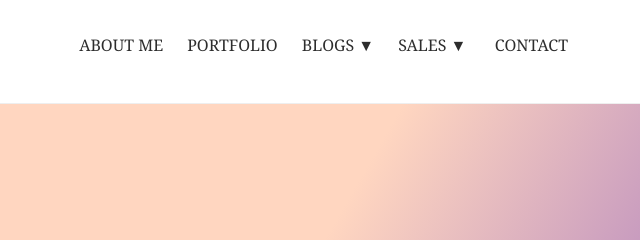
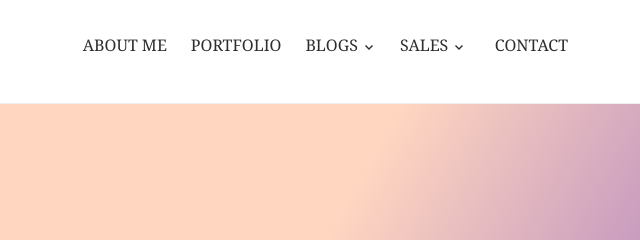
Before and after one commit to stuti-mankodi/stuti-mankodi.github.io, a plain HTML site: page index.html in a window 1280 px wide. Shown: the top 240 px of the page, 640-1280 px from the left. Drawn offline with Linux system fonts and the light colour scheme.

Commit message:
Update index.html

```diff
--- a/index.html
+++ b/index.html
@@ -12,12 +12,22 @@
       <a href="#">ABOUT ME</a>
       <a href="portfolio.html">PORTFOLIO</a>
       <div class="dropdown">
-        <a href="#">BLOGS ▼</a>
-      </div>
+  <a href="#">
+    BLOGS
+    <svg width="14" height="14" viewBox="0 0 20 20" style="vertical-align: middle;">
+      <polyline points="5 8 10 13 15 8" fill="none" stroke="currentColor" stroke-width="2"/>
+    </svg>
+  </a>
+</div>
       <div class="dropdown">
-        <a href="#">SALES ▼</a>
-        <a href="#">CONTACT</a>
-      </div>
+  <a href="#">
+    SALES
+    <svg width="14" height="14" viewBox="0 0 20 20" style="vertical-align: middle;">
+      <polyline points="5 8 10 13 15 8" fill="none" stroke="currentColor" stroke-width="2"/>
+    </svg>
+  </a>
+  <a href="#">CONTACT</a>
+</div>
     </nav>
   </header>
   <main class="hero-section">
```
